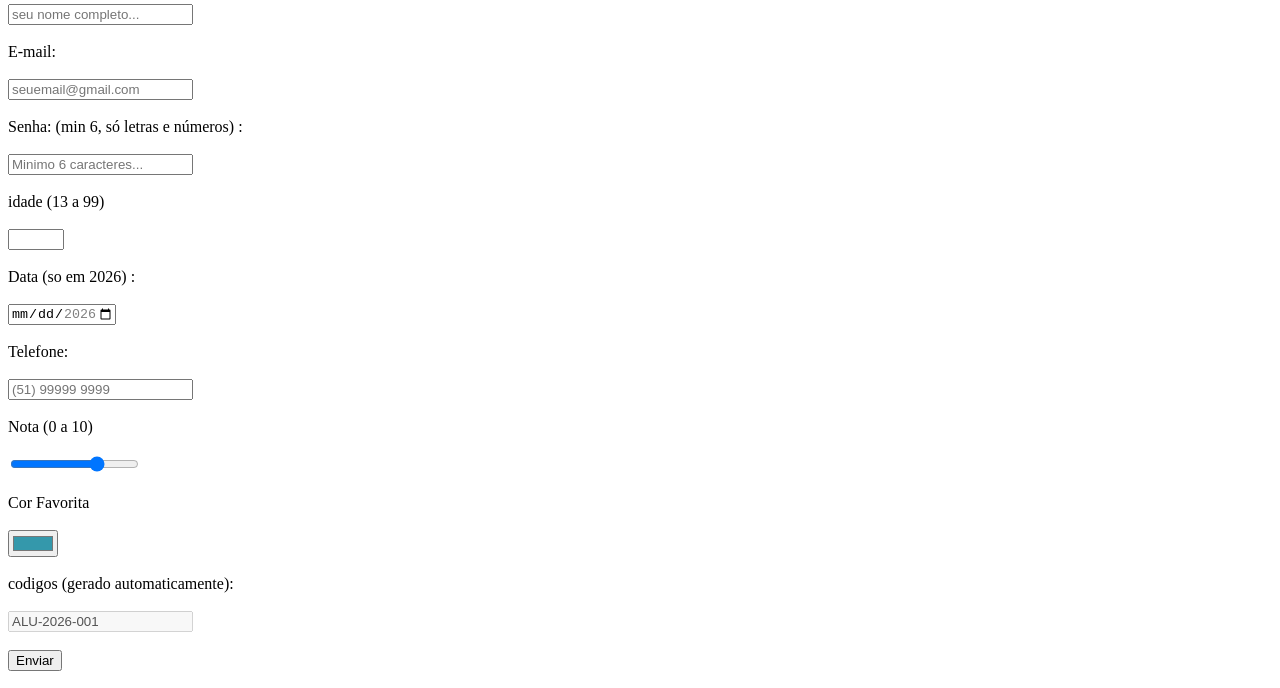
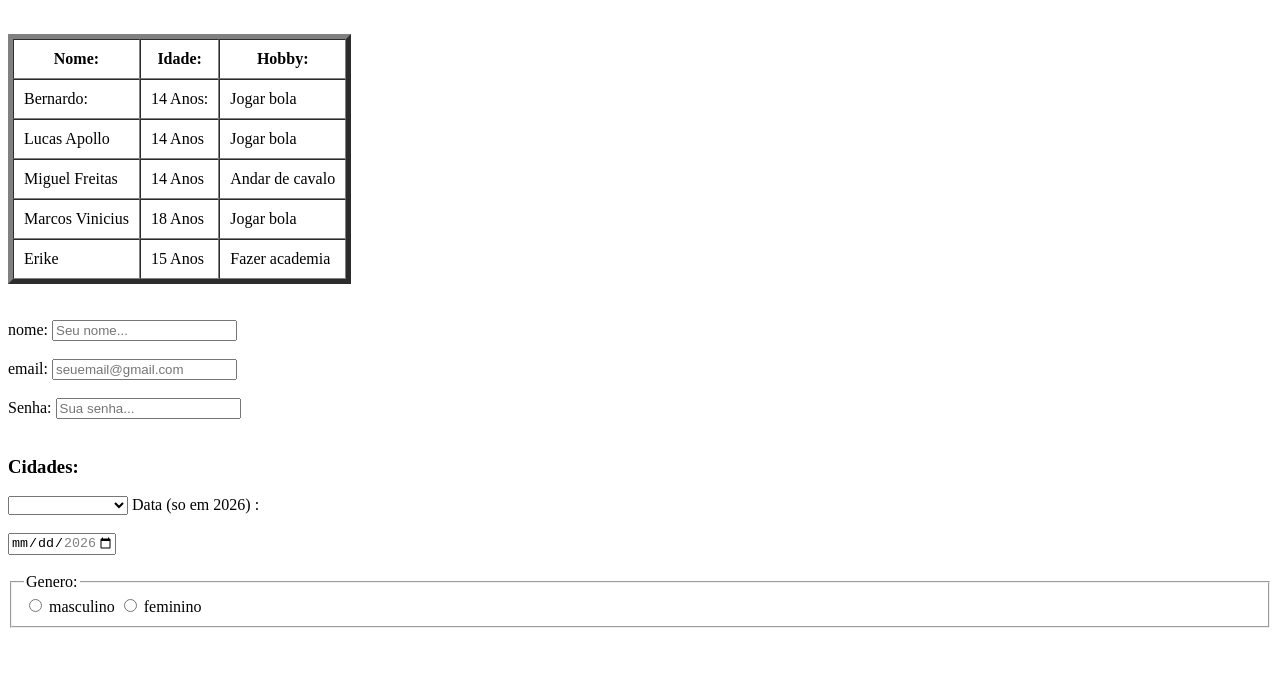
Before and after one commit to bemachadosouza-maker/DEV-WEB, a plain HTML site: page index.html in a window 1280 px wide. Shown: the part 112-800 px from the top of the page. Drawn offline with Linux system fonts and the light colour scheme.

Commit message:
Tabela é Formulário

```diff
--- a/index.html
+++ b/index.html
@@ -8,63 +8,92 @@
 </head>
 <body>
 
-      <style>
-          .resenha {color: blue;}
+  <table border="3" cellpadding="4" cellspacing="3">
 
-      </style>
+        <td><h1>INFORMAÇÕES</h1></td>
 
-        <div class="resenha">
+  </table>
+<br><br>
 
-       <h1>Login GELEDAIRA:</h1>
+   <table>
 
-       </div>
+    <table border="5" cellpadding="10" cellspacing="0">
+      <thead>
+              <tr>
+                  <th>Nome:</th>
+                  <th>Idade:</th>
+                  <th>Hobby:</th>
+              </tr>
+      </thead>
+      <tbody>
+          <tr>
+              <td>Bernardo:</td>
+              <td>14 Anos:</td>
+              <td>Jogar bola</td>
+          </tr>
+      </tbody>
+       <tbody>
+          <tr>
+              <td>Lucas Apollo</td>
+              <td>14 Anos</td>
+              <td>Jogar bola</td>
+          </tr>
+       </tbody>
+          <tr>
+            <td>Miguel Freitas</td>
+            <td>14 Anos</td>
+            <td>Andar de cavalo</td>
+          </tr>
+          <td>Marcos Vinicius</td>
+          <td>18 Anos</td>
+          <td>Jogar bola</td>
+        </tr>
+        <td>Erike</td>
+        <td>15 Anos</td>
+        <td>Fazer academia</td>
+      </tr>
 
+      </table>
+      </form>
+      <br><br>
 
-        <form action="#" method="post">
+      <label for="Nome">nome:</label>
+      <input type="text" id="Nome" placeholder="Seu nome..." required>
+      <br><br>
+      <label for="email">email:</label>
+      <input type="email" id="email" placeholder="seuemail@gmail.com">
+      <br><br>
+      <label for="Senha">Senha:</label>
+      <input type="password" id="Senha" required placeholder="Sua senha...">
+      <br><br>
+      <h3>Cidades:</h3>
 
-        <label for="nome">nome:</label>
-        <br><br>
-        <input type="text" id="nome" placeholder="seu nome completo...">
-        <br><br>
-        <label for="email">E-mail:</label>
-        <br><br>
-        <input type="email" id="email" placeholder="seuemail@gmail.com">
-        <br><br>
-        <label for="senha">Senha: (min 6, só letras e números) :</label>
-        <br><br>
-        <input type="password" id="senha" pattern="[a-zA-Z0-9]{6,}" placeholder="Minimo 6 caracteres..." required>
-        <br><br>
-        <label for="idade">idade (13 a 99)</label>
-        <br><br>
-        <input type="number" id="idade" min="14" max="99" required>
-        <br><br>
+      <label for="Cidade" id="Cidade"></label>
+      <select name="Cidade" id="cidade">
+          <option value="selecione..."></option>
+          <option value="NH">Novo Hamburgo</option>
+          <option value="SL">São Leopoldo</option>
+          <option value="CB">Campo Bom</option>
+          <option value="MGO">Montenegros</option>
+          <option value="CE">Fortaleza</option>
+          <option value="SP">São Paulo</option>
+          <br><br>
+        </select>
+
         <label for="Data">Data (so em 2026) :</label>
         <br><br>
         <input type="date" id="date" min="2026-01-01" max="2026-12-31">
         <br><br>
-        <label for="telefone">Telefone:</label>
-        <br><br>
-        <input type="tel" id="telefone" pattern="\([0-9]{2}\) [0-9] (5)-[0-9](4)"
-        placeholder="(51) 99999 9999">
-        <br><br>
-        <label for="nota">Nota (0 a 10)</label>
-        <br><br>
-        <input type="range" id="nota" min="0" max="10" value="7">
-        <br><br>
-        <label for="cor">Cor Favorita</label>
-        <br><br>
-        <input type="color" id="cor" value="#3498ab">
-        <br><br>
-        <label for="codigos">codigos (gerado automaticamente):</label>
-        <br><br>
-        <input type="text" id="codigo" value="ALU-2026-001" disabled>
-        <br><br>
+        <fieldset>
+          <legend>Genero:</legend>
+          <input type="radio" id="masc" name="genero" value=""M>
+          <label for="masc">masculino</label>
+          <input type="radio" id="fem" name="genero" value="F">
+          <label for="fem">feminino</label>
+
+        </fieldset>
 
 
-        <button type="submit">Enviar</button>
-
-
-      </form>
 
 </body>
 </html>
```
